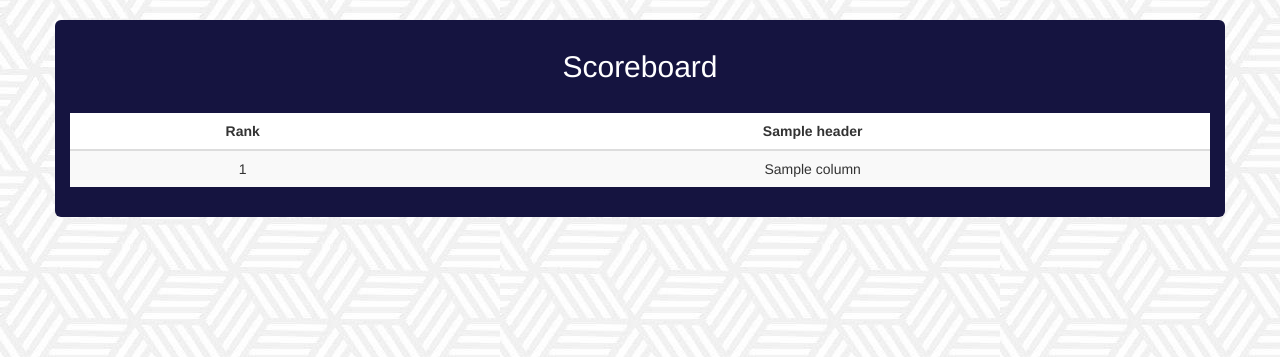
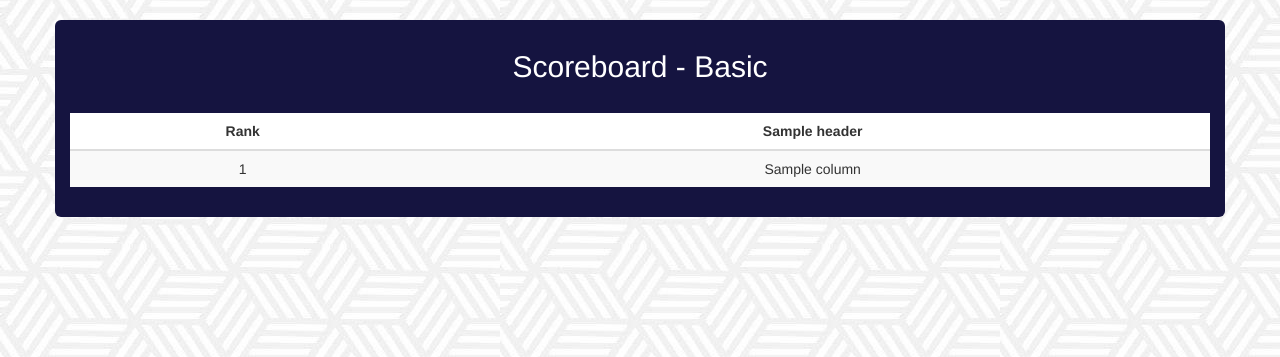
Before and after one commit to altostratous/gatuino-scoreboard, a Django app: template features/templates/scoreboard.html in a window 1280 px wide. Shown: the part 52-409 px from the top of the page. Run offline with Django 3.2, Linux system fonts and the light colour scheme; the template is opened without the code that fills it: most values are stand-ins (such as "Sample title", 1, 10 or a date in 2020); parts of the project's set-up code (start-up, migrations or seed data) failed here and were passed over; some libraries are stand-ins or nearby versions.

Commit message:
change name to hardwar - 2

```diff
--- a/features/templates/scoreboard.html
+++ b/features/templates/scoreboard.html
@@ -5,7 +5,7 @@
 
 {% block content %}
 <div align="center" class="jumbotron container img-rounded blue">
-<h2>Scoreboard</h2>    </br>
+<h2>Scoreboard - Basic</h2>    </br>
 <table class="table table-hover table-responsive table-striped" style="background-color: white">
     <thead>
         <th>Rank</th>
```
